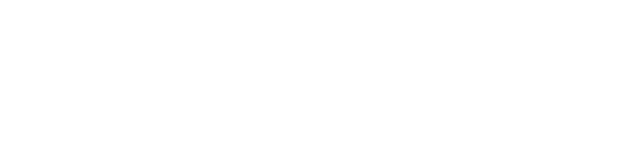
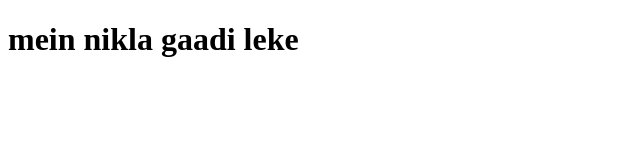
Before and after one commit to rsonet1986/nginx, a plain HTML site: page index.html in a window 1280 px wide. Shown: the whole page, without its empty margins (0-640 px from the left). Drawn offline with Linux system fonts and the light colour scheme.

Commit message:
this is v2

```diff
--- a/index.html
+++ b/index.html
@@ -6,6 +6,6 @@
     <title>Document</title>
 </head>
 <body>
-
+    <h1> mein nikla gaadi leke</h1>
 </body>
 </html>
```
